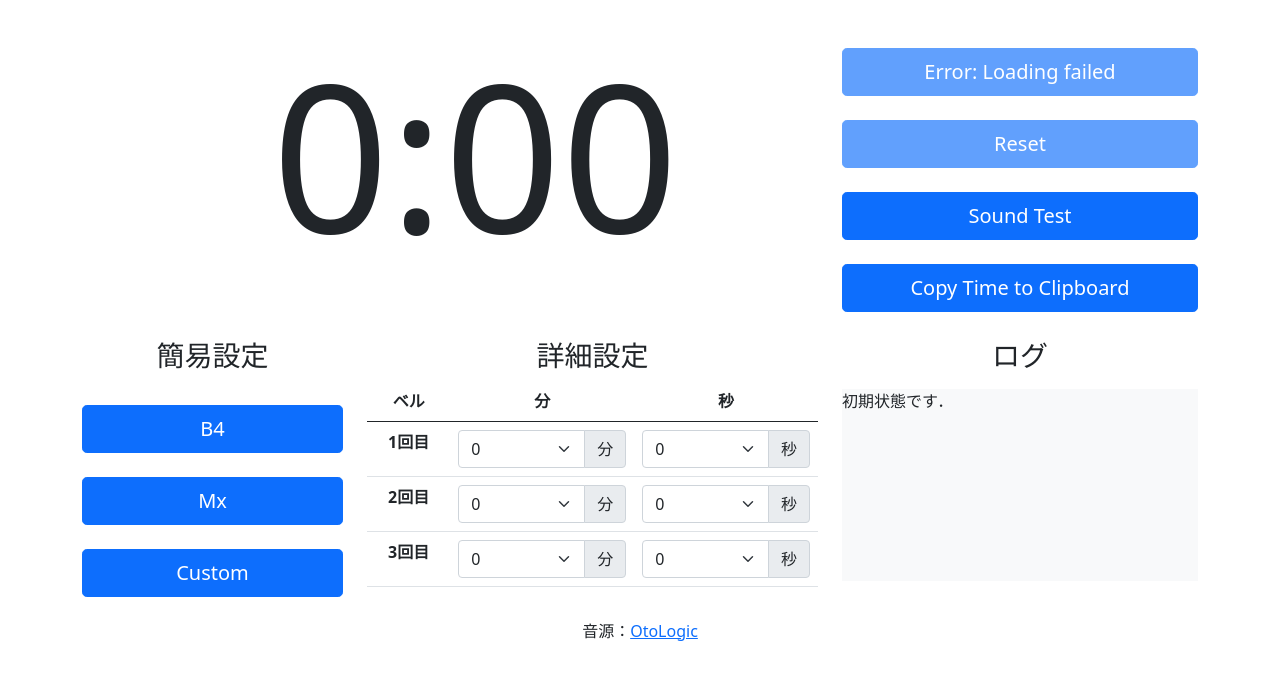
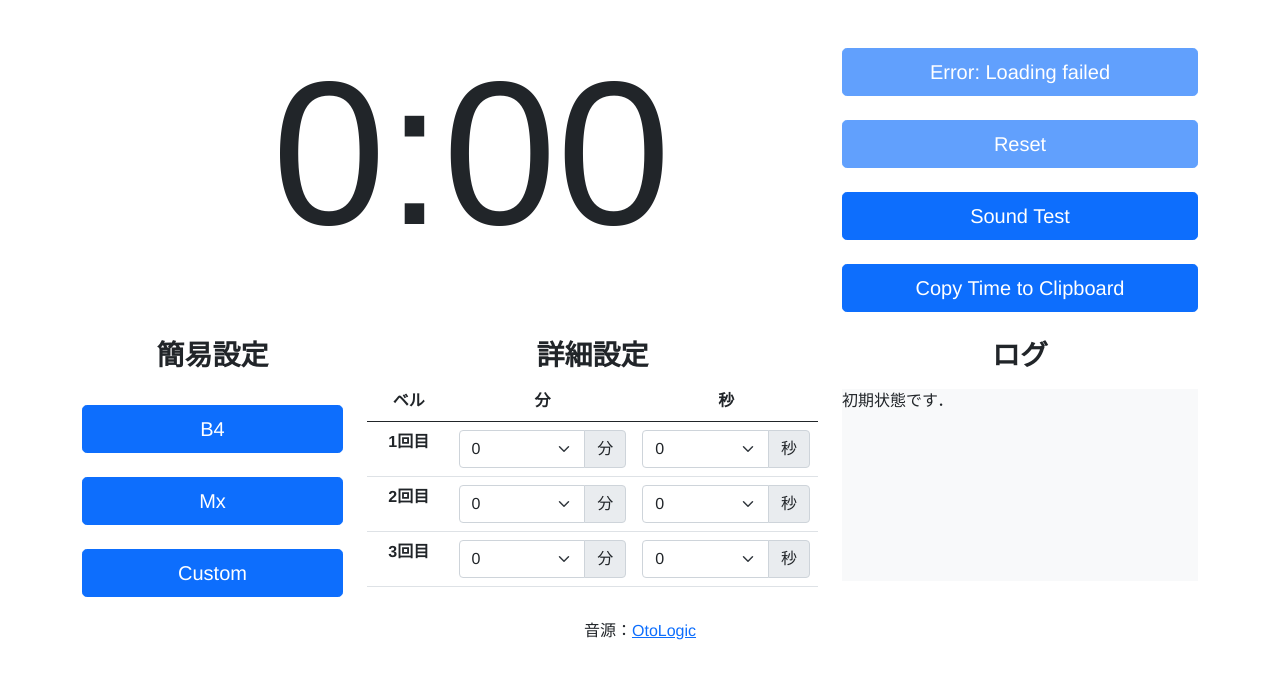
Before and after one commit to muneue-suwa/time-keeper, a website: page src/index.html in a window 1280 px wide. Drawn offline with nearby package versions, Linux system fonts and the light colour scheme.

Commit message:
Change font settings

```diff
--- a/src/style.css
+++ b/src/style.css
@@ -5,3 +5,11 @@
 #log-window {
     height: 12em;
 }
+
+body {
+    font-family: "Helvetica Neue", "Helvetica", "Hiragino Sans", "Hiragino Kaku Gothic ProN", "Arial", "Yu Gothic", "Meiryo", sans-serif;
+}
+
+h2 {
+    font-weight: bolder;
+}
```
